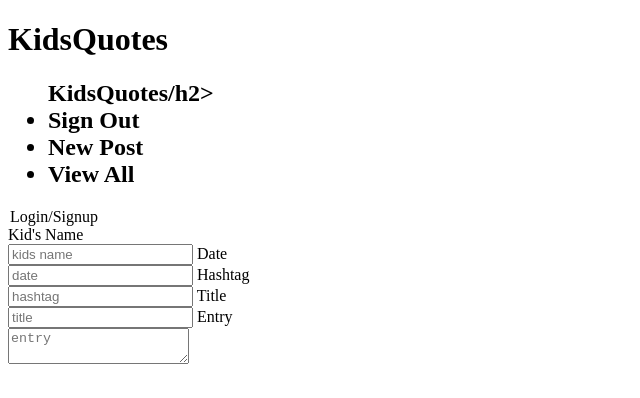
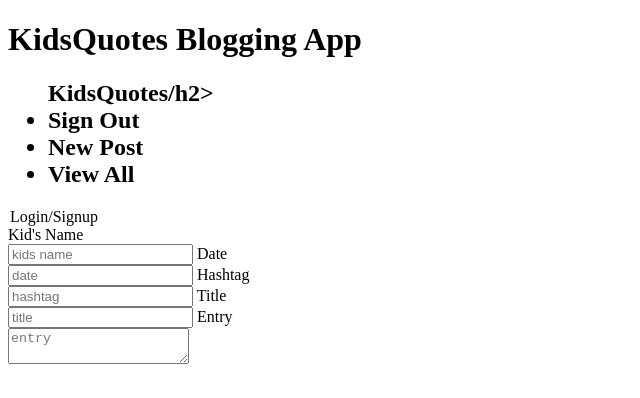
Before and after one commit to GuljanKG/node-capstone, a website: page public/index.html in a window 1280 px wide. Shown: the whole page, without its empty margins (0-640 px from the left). Drawn offline with Linux system fonts and the light colour scheme.

Commit message:
edit html

```diff
--- a/public/index.html
+++ b/public/index.html
@@ -8,7 +8,7 @@
 </head>
 <body>
     <header role="banner">
-        <h1 class="" id="h1-login">KidsQuotes</h1>
+        <h1 class="" id="h1-login">KidsQuotes Blogging App</h1>
         <div class="nav-container">
           <nav role="navigation" class="hidden" id="navbar">
             <ul class="navgroup">
```
Also changed, not shown: 1 other file.
